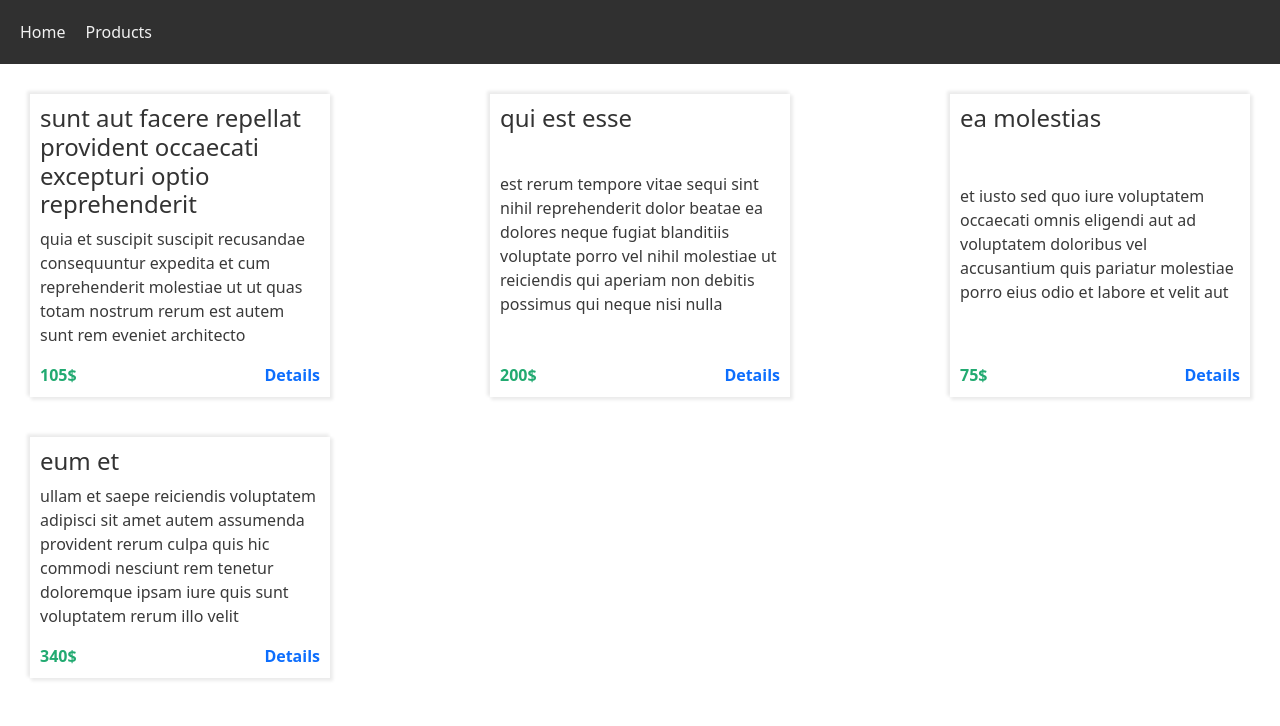
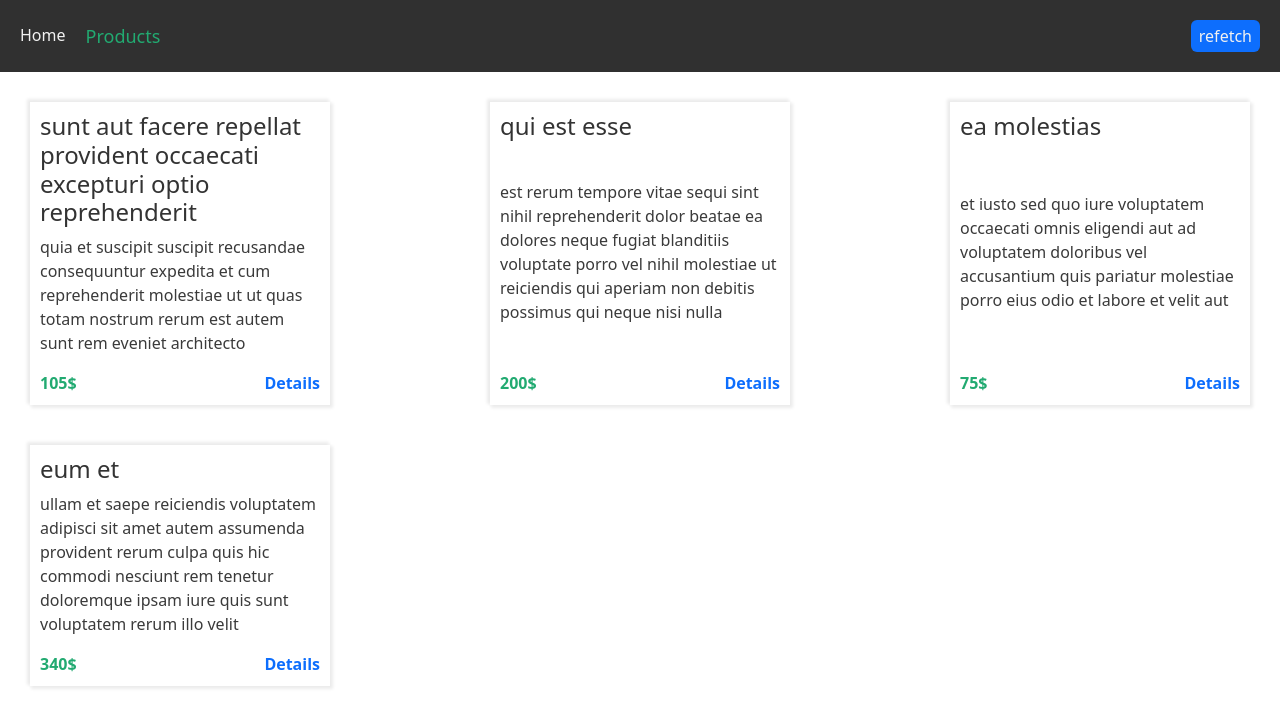
Before and after one commit to mowhammadali/react-query, a React (Create React App) app: page /products in a window 1280 px wide. Shown: the top 726 px of the page. Built offline with nearby package versions, Linux system fonts and the light colour scheme; data requests are answered from the project's data file.

Commit message:
add refetch , onsuccess , onerror and global config

```diff
--- a/package.json
+++ b/package.json
@@ -8,6 +8,7 @@
     "@testing-library/user-event": "^13.5.0",
     "axios": "^1.6.7",
     "bootstrap": "^5.3.3",
+    "classnames": "^2.5.1",
     "json-server": "^1.0.0-alpha.23",
     "react": "^18.2.0",
     "react-bootstrap": "^2.10.1",
--- a/src/app/App.js
+++ b/src/app/App.js
@@ -2,12 +2,20 @@ import React from 'react';
 import Navbar from '../components/navbar/Navbar';
 import Home from '../pages/home/Home';
 import Commodity from '../pages/commodity/Commodity ';
+import Details from '../components/details/Details';
 import { Routes , Route } from 'react-router-dom';
 import { QueryClient , QueryClientProvider } from 'react-query';
 import { ReactQueryDevtools } from 'react-query/devtools'
 
 const App = () => {
-    const queryClient = new QueryClient();
+    const queryClient = new QueryClient({
+        defaultOptions: {
+            queries: {
+                cacheTime: 5000,
+                useErrorBoundary: true,
+            }
+        }
+    });
 
     return (
         <QueryClientProvider client={ queryClient}>
@@ -15,8 +23,9 @@ const App = () => {
             <Routes>
                 <Route path='/' element={<Home />}/>
                 <Route path='/products' element={<Commodity />}/>
+                <Route path='/product/:productId' element={<Details />}/>
             </Routes>
-            <ReactQueryDevtools position='top-right'/>
+            <ReactQueryDevtools position='bottom-right'/>
         </QueryClientProvider>
     )
 }
--- a/src/components/product/Product.module.css
+++ b/src/component.css
@@ -1,4 +1,4 @@
-.productContainer {
+.product-container {
     display: flex;
     flex-direction: column;
     align-items: flex-start;
@@ -9,27 +9,35 @@
     box-shadow: 2px 2px 3px 1px var(--light-shadow) , -2px -2px 3px 1px var(--light-shadow);
 }
 
-.productTitle {
+.product-title {
     color: var(--black-title);
 }
 
-.productBody {
+.product-body {
     color: var(--black-text);
 }
 
-.productPrice {
+.product-price {
     font-weight: 700;
     color: var(--light-green-text);
 }
 
-.productFooter {
+.product-footer {
     display: flex;
     justify-content: space-between;
     width: 100%;
 }
 
-.productLink {
+.product-link {
     text-decoration: none;
     font-weight: 600;
     color: var(--blue);
 }
+
+.normal-button {
+    border: none;
+    border-radius: 6px;
+    padding: 4px 8px;
+    text-align: center;
+    color: var(--white-text);
+}
--- /dev/null
+++ b/src/components/details/Details.jsx
@@ -0,0 +1,29 @@
+import React from 'react';
+import useProducts from '../../hooks/products/useProducts';
+import classNames from 'classnames';
+import styles from './Details.module.css';
+import { Link } from 'react-router-dom';
+import { useParams } from 'react-router-dom';
+
+const Details = () => {
+    let { productId } = useParams();
+
+    const { data , isLoading } = useProducts(productId);
+
+    const matchedProduct = data?.find(product => product.id === productId);
+
+    if (isLoading) return <h1>Loading ...</h1>
+
+    return (
+        <div className={classNames('product-container' , styles.container)}>
+            <h4 className={'product-title'}>{matchedProduct.title}</h4>
+            <p className={'product-body'}>{matchedProduct.body}</p>
+            <div className={'product-footer'}>
+                <span className={'product-price'}>{matchedProduct.price}</span>
+                <Link className={'product-link'} to={`/products`}>Back</Link>
+            </div>
+        </div>
+    )
+}
+
+export default Details;
--- /dev/null
+++ b/src/components/details/Details.module.css
@@ -0,0 +1,3 @@
+.container {
+    margin: 50px auto;
+}
--- a/src/components/navbar/Navbar.jsx
+++ b/src/components/navbar/Navbar.jsx
@@ -1,12 +1,22 @@
 import React from 'react';
 import styles from './Navbar.module.css';
-import { Link } from 'react-router-dom';
+import classNames from 'classnames';
+import useProducts from '../../hooks/products/useProducts';
+import { NavLink } from 'react-router-dom';
 
 const Navbar = () => {
+    const { refetch } = useProducts(undefined);
+
     return (
         <div className={styles.navbarContainer}>
-            <Link className={styles.navbarLink} to={'/'}>Home</Link>
-            <Link className={styles.navbarLink} to={'/products'}>Products</Link>
+            <div className={styles.linkContainer}>
+                <NavLink className={p => classNames(styles.navbarLink , p.isActive && styles.activeLink)} to={'/'}>Home</NavLink>
+                <NavLink className={p => classNames(styles.navbarLink , p.isActive && styles.activeLink)} to={'/products'}>Products</NavLink>
+            </div>
+            <button className={classNames('normal-button' , styles.navbarButton)}
+                onClick={refetch}>
+                refetch
+            </button>
         </div>
     )
 }
--- a/src/components/navbar/Navbar.module.css
+++ b/src/components/navbar/Navbar.module.css
@@ -1,12 +1,31 @@
 .navbarContainer {
     display: flex;
-    gap: 20px;
+    align-items: center;
+    justify-content: space-between;
     width: 100%;
     padding: 20px;
     background-color: var(--black-background);
+}
+
+.linkContainer {
+    display: flex;
+    gap: 20px;
 }
 
 .navbarLink {
     color: var(--white-text);
     text-decoration: none;
 }
+
+.activeLink {
+    font-size: 18px;
+    color: var(--light-green-text);
+}
+
+.navbarButton {
+    background-color: var(--blue);
+}
+
+.navbarButton:active {
+    transform: scale(1.05);
+}
--- a/src/components/product/Product.jsx
+++ b/src/components/product/Product.jsx
@@ -1,15 +1,14 @@
 import React from 'react';
-import styles from './Product.module.css';
 import { Link } from 'react-router-dom';
 
 const Product = ({ title , price , body , id }) => {
     return (
-        <div className={styles.productContainer}>
-            <h4 className={styles.productTitle}>{title}</h4>
-            <p className={styles.productBody}>{body}</p>
-            <div className={styles.productFooter}>
-                <span className={styles.productPrice}>{price}</span>
-                <Link className={styles.productLink} to={'/'}>Details</Link>
+        <div className={'product-container'}>
+            <h4 className={'product-title'}>{title}</h4>
+            <p className={'product-body'}>{body}</p>
+            <div className={'product-footer'}>
+                <span className={'product-price'}>{price}</span>
+                <Link className={'product-link'} to={`/product/${id}`}>Details</Link>
             </div>
         </div>
     )
--- a/src/features/products/Products.jsx
+++ b/src/features/products/Products.jsx
@@ -1,11 +1,10 @@
 import React from 'react';
 import styles from './Products.module.css';
 import Product from '../../components/product/Product';
-import { getProducts } from '../../services/api/products/productsApis';
-import { useQuery } from 'react-query';
+import useProducts from '../../hooks/products/useProducts';
 
 const Products = () => {
-    const query = useQuery('products' , getProducts);
+    const query = useProducts(undefined);
     const { data , isLoading } = query;
 
     return (
@@ -13,9 +12,9 @@ const Products = () => {
             {
                 isLoading
                 ?
-                <h>Loading ...</h>
+                <h1>Loading ...</h1>
                 :
-                data.data.map(product => <Product key={product.id} {...product}/>)
+                data.map(product => <Product key={product.id} {...product}/>)
             }
         </div>
     )
--- /dev/null
+++ b/src/hooks/products/useProducts.js
@@ -0,0 +1,24 @@
+import { useQuery } from 'react-query';
+import { getProducts } from '../../services/api/products/productsApis';
+
+const useProducts = (key) => {
+    return useQuery(
+        ['products' , key] ,
+        getProducts ,
+        {
+            refetchOnMount: true,
+            refetchOnWindowFocus: true,
+            refetchOnReconnect: true,
+            cacheTime: 10000,
+            select: data => data.data,
+            onSuccess: data => {
+                console.log('successfull' , data);
+            },
+            onError: error => {
+                console.log('error' , error);
+            }
+        }
+    )
+}
+
+export default useProducts;
--- a/src/index.js
+++ b/src/index.js
@@ -2,6 +2,7 @@ import React from 'react';
 import ReactDOM from 'react-dom/client';
 import 'bootstrap/dist/css/bootstrap.min.css';
 import './index.css';
+import './component.css';
 import App from './app/App';
 import { BrowserRouter } from 'react-router-dom';
 
```
Also changed, not shown: 1 other file (tests, documents, lock files or other folders).
